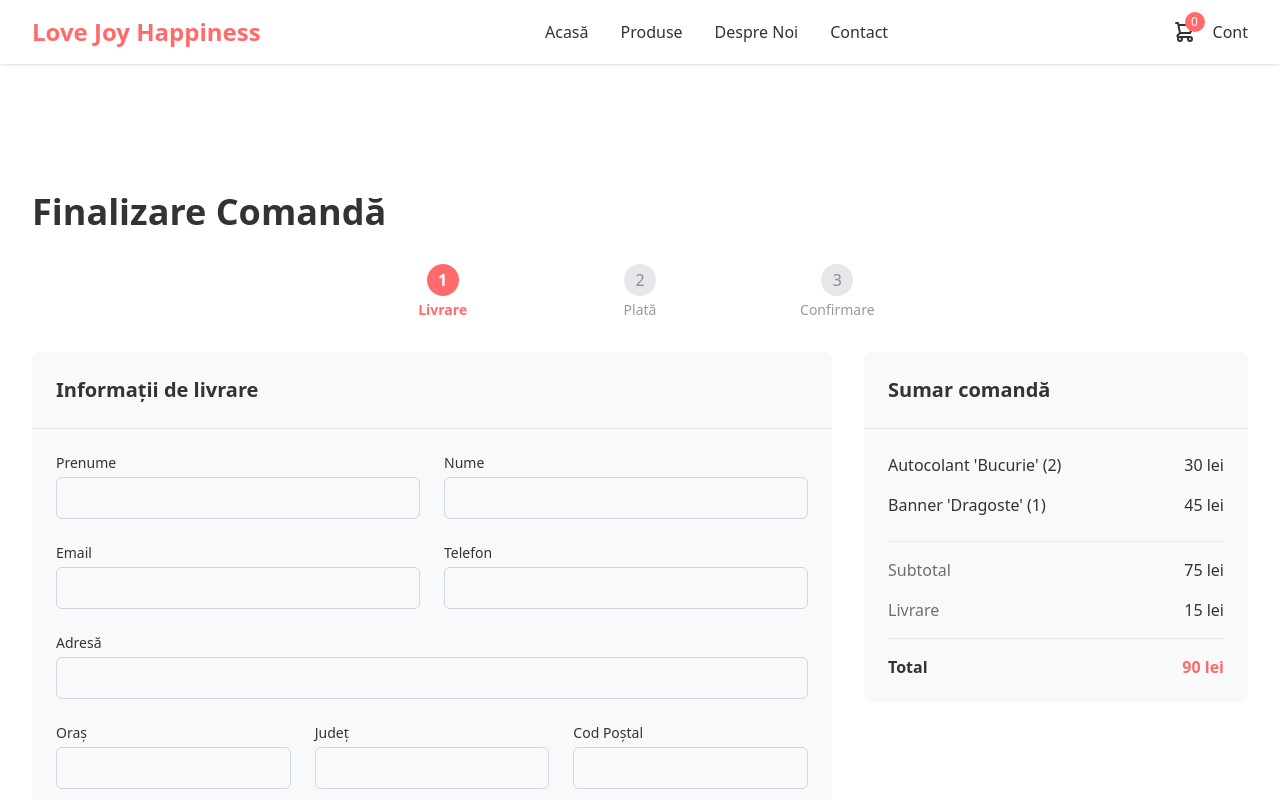
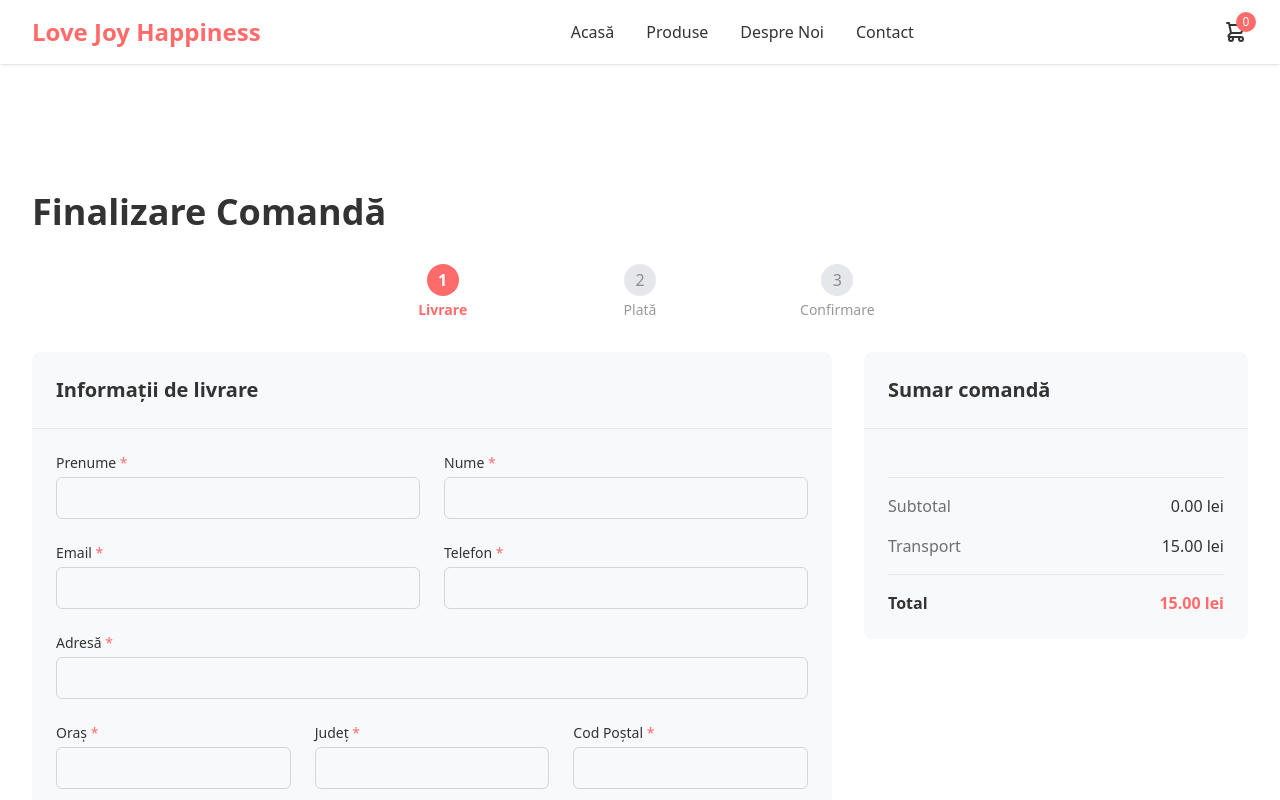
Before and after one commit to ndragos31/love_joy_happines, a Next.js app: page /checkout in a window 1280 px wide. Shown: the top 800 px of the page. Built offline with nearby package versions, Linux system fonts and the light colour scheme.

Commit message:
payment stuff

```diff
--- a/src/app/cart/page.tsx
+++ b/src/app/cart/page.tsx
@@ -261,9 +261,12 @@ export default function CartPage() {
                       </div>
                     </div>
 
-                    <button className="w-full mt-8 bg-primary hover:bg-primary/90 text-white font-medium py-3 px-4 rounded-md transition-colors">
+                    <Link
+                      href="/checkout"
+                      className="block w-full mt-8 bg-primary hover:bg-primary/90 text-white font-medium py-3 px-4 rounded-md transition-colors text-center"
+                    >
                       Finalizează comanda
-                    </button>
+                    </Link>
 
                     <div className="mt-6 text-sm text-foreground/60">
                       <p>
--- a/src/app/checkout/page.tsx
+++ b/src/app/checkout/page.tsx
@@ -4,9 +4,11 @@ import { useState } from "react";
 import Link from "next/link";
 import Navbar from "../components/Navbar";
 import Footer from "../components/Footer";
+import { useCart } from "@/lib/context/CartContext";
 
 export default function CheckoutPage() {
   const [step, setStep] = useState(1);
+  const { items, subtotal } = useCart();
   const [formData, setFormData] = useState({
     // Shipping information
     firstName: "",
@@ -45,8 +47,8 @@ export default function CheckoutPage() {
     }
   };
 
-  const subtotal = 75; // This would be calculated based on cart items
-  const shipping = 15;
+  // Shipping cost calculation
+  const shipping = subtotal > 200 ? 0 : 15; // Free shipping over 200 Lei
   const total = subtotal + shipping;
 
   return (
@@ -135,7 +137,7 @@ export default function CheckoutPage() {
                           htmlFor="firstName"
                           className="block text-sm font-medium mb-1"
                         >
-                          Prenume
+                          Prenume <span className="text-[#ff6b6b]">*</span>
                         </label>
                         <input
                           type="text"
@@ -144,7 +146,7 @@ export default function CheckoutPage() {
                           value={formData.firstName}
                           onChange={handleChange}
                           required
-                          className="w-full px-4 py-2 border border-gray-300 dark:border-gray-700 rounded-md focus:outline-none focus:ring-2 focus:ring-primary focus:border-transparent dark:bg-gray-800"
+                          className="w-full px-4 py-2 border border-gray-300 dark:border-gray-700 rounded-md focus:outline-none focus:ring-2 focus:ring-[#ff6b6b] focus:border-transparent dark:bg-gray-800"
                         />
                       </div>
                       <div>
@@ -152,7 +154,7 @@ export default function CheckoutPage() {
                           htmlFor="lastName"
                           className="block text-sm font-medium mb-1"
                         >
-                          Nume
+                          Nume <span className="text-[#ff6b6b]">*</span>
                         </label>
                         <input
                           type="text"
@@ -161,7 +163,7 @@ export default function CheckoutPage() {
                           value={formData.lastName}
                           onChange={handleChange}
                           required
-                          className="w-full px-4 py-2 border border-gray-300 dark:border-gray-700 rounded-md focus:outline-none focus:ring-2 focus:ring-primary focus:border-transparent dark:bg-gray-800"
+                          className="w-full px-4 py-2 border border-gray-300 dark:border-gray-700 rounded-md focus:outline-none focus:ring-2 focus:ring-[#ff6b6b] focus:border-transparent dark:bg-gray-800"
                         />
                       </div>
                     </div>
@@ -172,7 +174,7 @@ export default function CheckoutPage() {
                           htmlFor="email"
                           className="block text-sm font-medium mb-1"
                         >
-                          Email
+                          Email <span className="text-[#ff6b6b]">*</span>
                         </label>
                         <input
                           type="email"
@@ -181,7 +183,7 @@ export default function CheckoutPage() {
                           value={formData.email}
                           onChange={handleChange}
                           required
-                          className="w-full px-4 py-2 border border-gray-300 dark:border-gray-700 rounded-md focus:outline-none focus:ring-2 focus:ring-primary focus:border-transparent dark:bg-gray-800"
+                          className="w-full px-4 py-2 border border-gray-300 dark:border-gray-700 rounded-md focus:outline-none focus:ring-2 focus:ring-[#ff6b6b] focus:border-transparent dark:bg-gray-800"
                         />
                       </div>
                       <div>
@@ -189,7 +191,7 @@ export default function CheckoutPage() {
                           htmlFor="phone"
                           className="block text-sm font-medium mb-1"
                         >
-                          Telefon
+                          Telefon <span className="text-[#ff6b6b]">*</span>
                         </label>
                         <input
                           type="tel"
@@ -198,7 +200,7 @@ export default function CheckoutPage() {
                           value={formData.phone}
                           onChange={handleChange}
                           required
-                          className="w-full px-4 py-2 border border-gray-300 dark:border-gray-700 rounded-md focus:outline-none focus:ring-2 focus:ring-primary focus:border-transparent dark:bg-gray-800"
+                          className="w-full px-4 py-2 border border-gray-300 dark:border-gray-700 rounded-md focus:outline-none focus:ring-2 focus:ring-[#ff6b6b] focus:border-transparent dark:bg-gray-800"
                         />
                       </div>
                     </div>
@@ -208,7 +210,7 @@ export default function CheckoutPage() {
                         htmlFor="address"
                         className="block text-sm font-medium mb-1"
                       >
-                        Adresă
+                        Adresă <span className="text-[#ff6b6b]">*</span>
                       </label>
                       <input
                         type="text"
@@ -217,7 +219,7 @@ export default function CheckoutPage() {
                         value={formData.address}
                         onChange={handleChange}
                         required
-                        className="w-full px-4 py-2 border border-gray-300 dark:border-gray-700 rounded-md focus:outline-none focus:ring-2 focus:ring-primary focus:border-transparent dark:bg-gray-800"
+                        className="w-full px-4 py-2 border border-gray-300 dark:border-gray-700 rounded-md focus:outline-none focus:ring-2 focus:ring-[#ff6b6b] focus:border-transparent dark:bg-gray-800"
                       />
                     </div>
 
@@ -227,7 +229,7 @@ export default function CheckoutPage() {
                           htmlFor="city"
                           className="block text-sm font-medium mb-1"
                         >
-                          Oraș
+                          Oraș <span className="text-[#ff6b6b]">*</span>
                         </label>
                         <input
                           type="text"
@@ -236,7 +238,7 @@ export default function CheckoutPage() {
                           value={formData.city}
                           onChange={handleChange}
                           required
-                          className="w-full px-4 py-2 border border-gray-300 dark:border-gray-700 rounded-md focus:outline-none focus:ring-2 focus:ring-primary focus:border-transparent dark:bg-gray-800"
+                          className="w-full px-4 py-2 border border-gray-300 dark:border-gray-700 rounded-md focus:outline-none focus:ring-2 focus:ring-[#ff6b6b] focus:border-transparent dark:bg-gray-800"
                         />
                       </div>
                       <div>
@@ -244,7 +246,7 @@ export default function CheckoutPage() {
                           htmlFor="county"
                           className="block text-sm font-medium mb-1"
                         >
-                          Județ
+                          Județ <span className="text-[#ff6b6b]">*</span>
                         </label>
                         <input
                           type="text"
@@ -253,7 +255,7 @@ export default function CheckoutPage() {
                           value={formData.county}
                           onChange={handleChange}
                           required
-                          className="w-full px-4 py-2 border border-gray-300 dark:border-gray-700 rounded-md focus:outline-none focus:ring-2 focus:ring-primary focus:border-transparent dark:bg-gray-800"
+                          className="w-full px-4 py-2 border border-gray-300 dark:border-gray-700 rounded-md focus:outline-none focus:ring-2 focus:ring-[#ff6b6b] focus:border-transparent dark:bg-gray-800"
                         />
                       </div>
                       <div>
@@ -261,7 +263,7 @@ export default function CheckoutPage() {
                           htmlFor="postalCode"
                           className="block text-sm font-medium mb-1"
                         >
-                          Cod Poștal
+                          Cod Poștal <span className="text-[#ff6b6b]">*</span>
                         </label>
                         <input
                           type="text"
@@ -270,7 +272,7 @@ export default function CheckoutPage() {
                           value={formData.postalCode}
                           onChange={handleChange}
                           required
-                          className="w-full px-4 py-2 border border-gray-300 dark:border-gray-700 rounded-md focus:outline-none focus:ring-2 focus:ring-primary focus:border-transparent dark:bg-gray-800"
+                          className="w-full px-4 py-2 border border-gray-300 dark:border-gray-700 rounded-md focus:outline-none focus:ring-2 focus:ring-[#ff6b6b] focus:border-transparent dark:bg-gray-800"
                         />
                       </div>
                     </div>
@@ -340,7 +342,7 @@ export default function CheckoutPage() {
                       </Link>
                       <button
                         type="submit"
-                        className="bg-primary hover:bg-primary/90 text-white font-medium py-2 px-6 rounded-md transition-colors"
+                        className="bg-primary hover:bg-primary/90 text-white font-medium py-2 px-6 rounded-md transition-colors cursor-pointer"
                       >
                         Continuă la plată
                       </button>
@@ -362,7 +364,7 @@ export default function CheckoutPage() {
                         htmlFor="cardName"
                         className="block text-sm font-medium mb-1"
                       >
-                        Nume pe card
+                        Nume pe card <span className="text-[#ff6b6b]">*</span>
                       </label>
                       <input
                         type="text"
@@ -371,7 +373,7 @@ export default function CheckoutPage() {
                         value={formData.cardName}
                         onChange={handleChange}
                         required
-                        className="w-full px-4 py-2 border border-gray-300 dark:border-gray-700 rounded-md focus:outline-none focus:ring-2 focus:ring-primary focus:border-transparent dark:bg-gray-800"
+                        className="w-full px-4 py-2 border border-gray-300 dark:border-gray-700 rounded-md focus:outline-none focus:ring-2 focus:ring-[#ff6b6b] focus:border-transparent dark:bg-gray-800"
                       />
                     </div>
 
@@ -380,7 +382,7 @@ export default function CheckoutPage() {
                         htmlFor="cardNumber"
                         className="block text-sm font-medium mb-1"
                       >
-                        Număr card
+                        Număr card <span className="text-[#ff6b6b]">*</span>
                       </label>
                       <input
                         type="text"
@@ -390,7 +392,7 @@ export default function CheckoutPage() {
                         onChange={handleChange}
                         required
                         placeholder="0000 0000 0000 0000"
-                        className="w-full px-4 py-2 border border-gray-300 dark:border-gray-700 rounded-md focus:outline-none focus:ring-2 focus:ring-primary focus:border-transparent dark:bg-gray-800"
+                        className="w-full px-4 py-2 border border-gray-300 dark:border-gray-700 rounded-md focus:outline-none focus:ring-2 focus:ring-[#ff6b6b] focus:border-transparent dark:bg-gray-800"
                       />
                     </div>
 
@@ -400,7 +402,8 @@ export default function CheckoutPage() {
                           htmlFor="cardExpiry"
                           className="block text-sm font-medium mb-1"
                         >
-                          Data expirării
+                          Data expirării{" "}
+                          <span className="text-[#ff6b6b]">*</span>
                         </label>
                         <input
                           type="text"
@@ -410,7 +413,7 @@ export default function CheckoutPage() {
                           onChange={handleChange}
                           required
                           placeholder="MM/YY"
-                          className="w-full px-4 py-2 border border-gray-300 dark:border-gray-700 rounded-md focus:outline-none focus:ring-2 focus:ring-primary focus:border-transparent dark:bg-gray-800"
+                          className="w-full px-4 py-2 border border-gray-300 dark:border-gray-700 rounded-md focus:outline-none focus:ring-2 focus:ring-[#ff6b6b] focus:border-transparent dark:bg-gray-800"
                         />
                       </div>
                       <div>
@@ -418,7 +421,7 @@ export default function CheckoutPage() {
                           htmlFor="cardCVC"
                           className="block text-sm font-medium mb-1"
                         >
-                          CVC
+                          CVC <span className="text-[#ff6b6b]">*</span>
                         </label>
                         <input
                           type="text"
@@ -428,7 +431,7 @@ export default function CheckoutPage() {
                           onChange={handleChange}
                           required
                           placeholder="000"
-                          className="w-full px-4 py-2 border border-gray-300 dark:border-gray-700 rounded-md focus:outline-none focus:ring-2 focus:ring-primary focus:border-transparent dark:bg-gray-800"
+                          className="w-full px-4 py-2 border border-gray-300 dark:border-gray-700 rounded-md focus:outline-none focus:ring-2 focus:ring-[#ff6b6b] focus:border-transparent dark:bg-gray-800"
                         />
                       </div>
                     </div>
@@ -505,7 +508,9 @@ export default function CheckoutPage() {
                         {new Date().getFullYear()}
                       </p>
                       <p className="font-semibold">Total:</p>
-                      <p className="text-foreground/70">{total} lei</p>
+                      <p className="text-foreground/70">
+                        {total.toFixed(2)} lei
+                      </p>
                     </div>
 
                     <Link
@@ -528,30 +533,48 @@ export default function CheckoutPage() {
 
                 <div className="p-6">
                   <div className="space-y-4 mb-6">
-                    <div className="flex justify-between">
-                      <span>Autocolant &apos;Bucurie&apos; (2)</span>
-                      <span>30 lei</span>
-                    </div>
-                    <div className="flex justify-between">
-                      <span>Banner &apos;Dragoste&apos; (1)</span>
-                      <span>45 lei</span>
-                    </div>
+                    {items.map((item) => (
+                      <div key={item.id} className="flex justify-between">
+                        <span>
+                          {item.product.name} ({item.quantity})
+                        </span>
+                        <span>
+                          {(Number(item.product.price) * item.quantity).toFixed(
+                            2
+                          )}{" "}
+                          lei
+                        </span>
+                      </div>
+                    ))}
                   </div>
 
                   <div className="border-t border-gray-200 dark:border-gray-700 pt-4 space-y-4">
                     <div className="flex justify-between">
                       <span className="text-foreground/70">Subtotal</span>
-                      <span>{subtotal} lei</span>
+                      <span>{subtotal.toFixed(2)} lei</span>
                     </div>
 
                     <div className="flex justify-between">
-                      <span className="text-foreground/70">Livrare</span>
-                      <span>{shipping} lei</span>
+                      <span className="text-foreground/70">
+                        Transport{" "}
+                        {shipping === 0 && (
+                          <span className="text-green-600 dark:text-green-500 text-xs ml-1">
+                            (Gratuit)
+                          </span>
+                        )}
+                      </span>
+                      <span>
+                        {shipping > 0
+                          ? `${shipping.toFixed(2)} lei`
+                          : "Gratuit"}
+                      </span>
                     </div>
 
                     <div className="border-t border-gray-200 dark:border-gray-700 pt-4 flex justify-between font-semibold">
                       <span>Total</span>
-                      <span className="text-primary">{total} lei</span>
+                      <span className="text-primary">
+                        {total.toFixed(2)} lei
+                      </span>
                     </div>
                   </div>
                 </div>
--- a/src/app/components/Hero.tsx
+++ b/src/app/components/Hero.tsx
@@ -58,22 +58,18 @@ export default function Hero() {
       <div className="container-custom py-16 md:py-24 relative z-10">
         <div className="grid grid-cols-1 md:grid-cols-2 gap-12 items-center">
           <div className="flex flex-col space-y-6">
-            <h1 className="font-bold text-foreground">
-              <span className="text-5xl md:text-6xl lg:text-7xl text-[#ff6b6b]">
-                Love
-              </span>
-              <span className="text-5xl md:text-6xl lg:text-7xl">,</span>{" "}
-              <span className="text-5xl md:text-6xl lg:text-7xl text-[#4ecdc4]">
-                Joy
-              </span>{" "}
-              <span className="text-5xl md:text-6xl lg:text-7xl">&</span>
-              <br />
-              <span className="text-5xl md:text-6xl lg:text-7xl text-[#ffdd67]">
-                Happiness
-              </span>
-            </h1>
+            <div className="w-full max-w-[600px]">
+              <Image
+                src="/logo dreptunghi.jpg"
+                alt="Love Joy Happiness Logo"
+                width={600}
+                height={200}
+                priority
+                className="w-full h-auto"
+              />
+            </div>
 
-            <p className="text-lg md:text-xl text-gray-700 dark:text-gray-300 mt-4">
+            <p className="text-lg md:text-xl text-gray-700 dark:text-gray-300 mt-4 ml-8">
               Autocolante frumoase, bannere și produse care răspândesc
               <br />
               dragoste și fericire
@@ -81,7 +77,7 @@ export default function Hero() {
 
             <div className="flex flex-row pt-6">
               <Link href="/products">
-                <button className="bg-[#ff6b6b] hover:bg-[#ff5252] text-white font-medium rounded-md px-8 py-3 text-lg transition-colors cursor-pointer">
+                <button className="bg-[#ff6b6b] hover:bg-[#ff5252] text-white font-medium rounded-md px-8 py-3 text-lg transition-colors cursor-pointer ml-8">
                   Explorează Colecția
                 </button>
               </Link>
--- a/src/lib/constants/navigation.ts
+++ b/src/lib/constants/navigation.ts
@@ -29,9 +29,4 @@ export const userNavItems: NavItem[] = [
     href: "/cart",
     description: "Vezi coșul tău de cumpărături",
   },
-  {
-    title: "Cont",
-    href: "/account",
-    description: "Administrează contul tău",
-  },
 ];
```
